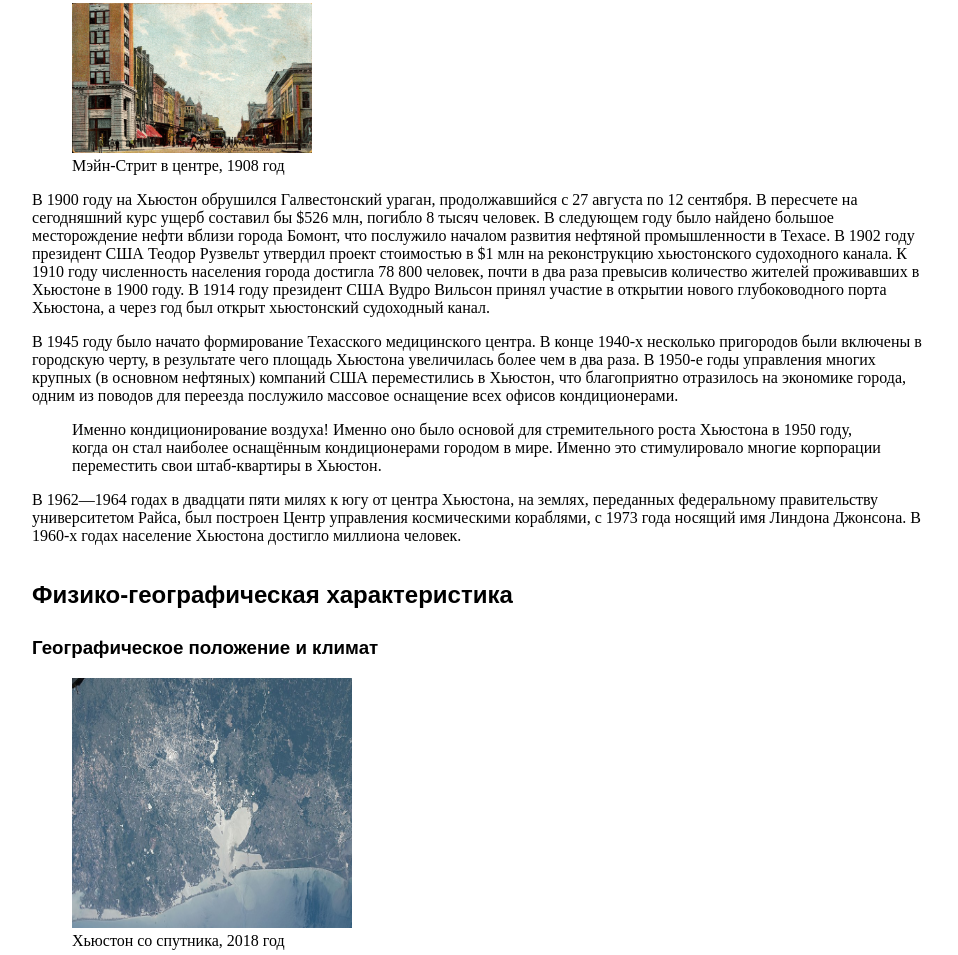
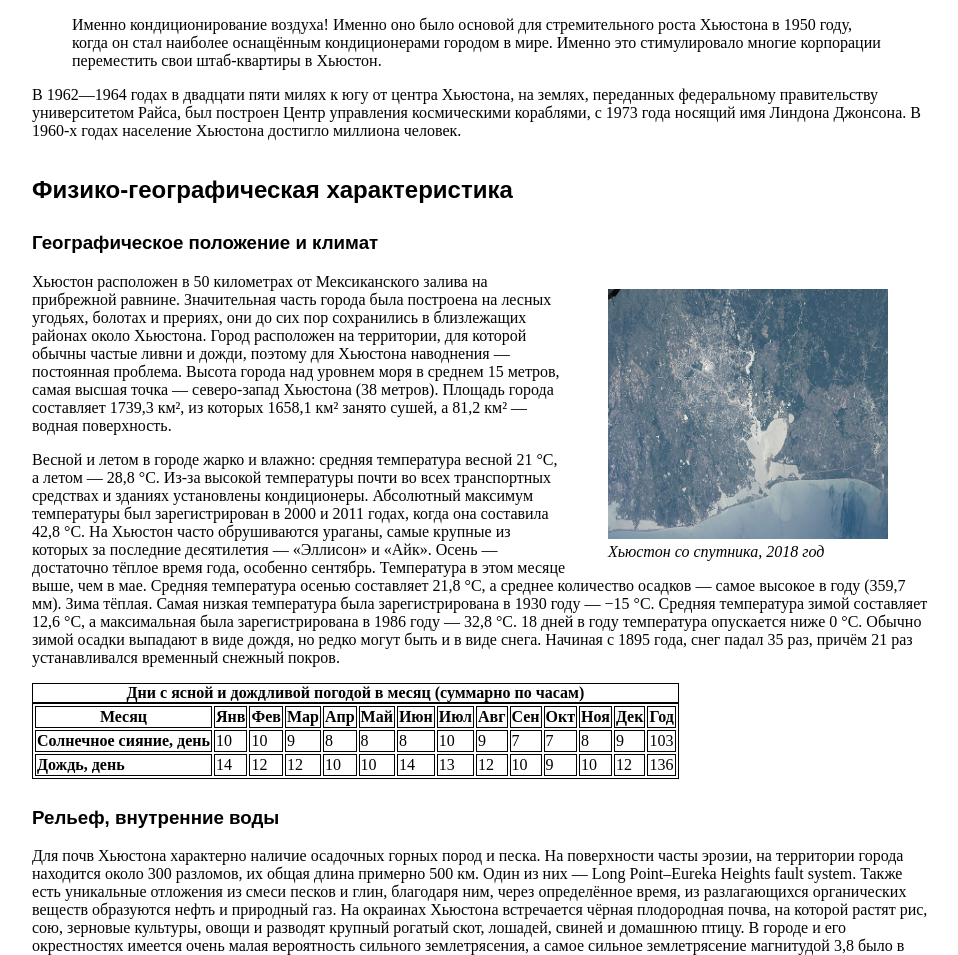
Before and after one commit to trawwa/web_again, a plain HTML site: page web_again/index.html in a window 1280 px wide. Shown: the part 1920-2875 px from the top of the page, without its empty margins (160-1118 px from the left). Drawn offline with Linux system fonts and the light colour scheme.

Commit message:
updated css
updated css for hw, added italic font and float

```diff
--- a/web_again/style.css
+++ b/web_again/style.css
@@ -7,6 +7,7 @@ body {
 h1 {
     font-family: sans-serif;
     margin-top: 1.5em;
+    height: 32px;
 }
 
 h2 {
@@ -18,3 +19,25 @@ h3 {
     font-family: sans-serif;
     margin-top: 1.5em;
 }
+
+table {
+
+    border: 1px double rgb(0, 0, 0);
+
+}
+
+th, td {
+    border: 1px double rgb(0, 0, 0);
+ }
+
+ caption {
+    border: 1px double rgb(0, 0, 0);
+}
+
+figcaption {
+    font-style: italic;
+}
+
+figure {
+    float: right;
+}
```
